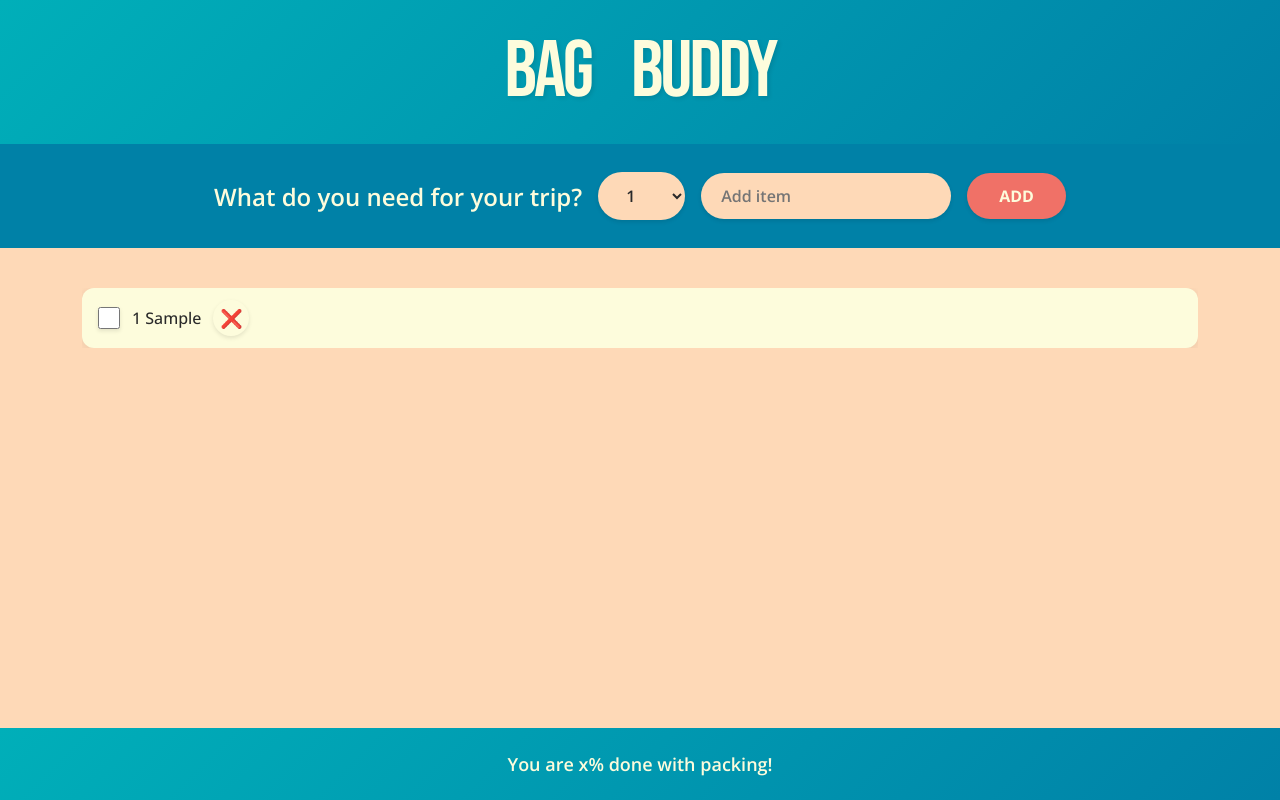
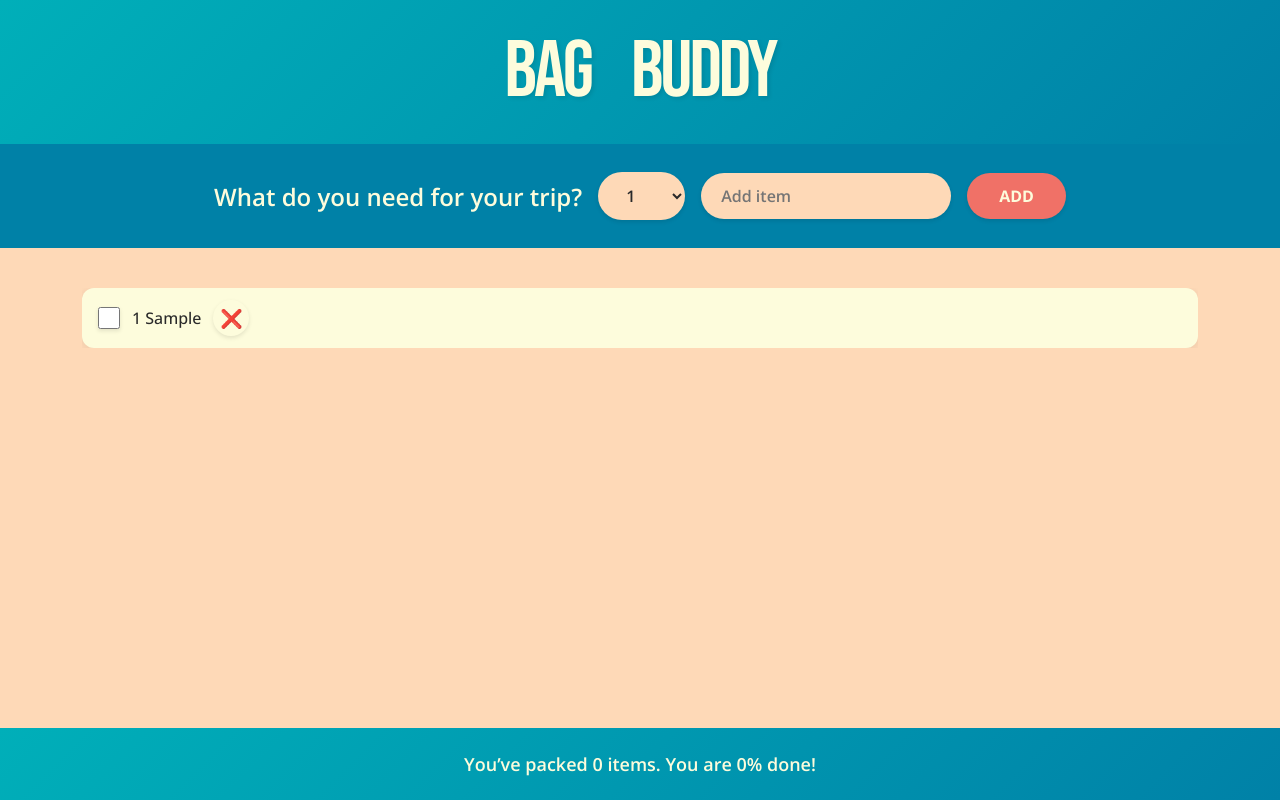
Before and after one commit to tristanwebservice/bag-buddy, a React (Create React App) app: page / in a window 1280 px wide. Both pictures are taken after typing "Sample" into the empty fields and a click on the button "ADD". Built offline with nearby package versions, Linux system fonts and the light colour scheme.

Commit message:
feat: Implement dynamic packing stats footer

```diff
--- a/src/App.js
+++ b/src/App.js
@@ -28,7 +28,7 @@ export default function App() {
         onDeleteItem={handleDeleteItem}
         onToggleItem={handleToggleItem}
       />
-      <Stats />
+      <Stats items={items} />
     </div>
   );
 }
@@ -107,10 +107,23 @@ function Item({ item, onDeleteItem, onToggleItem }) {
   );
 }
 
-function Stats() {
+function Stats({ items }) {
+  if (!items.length)
+    return (
+      <p className="stats">
+        <em>Start by adding some items to your packing list.</em>
+      </p>
+    );
+  const numItems = items.length;
+  const numPacked = items.filter((item) => item.packed).length;
+  const percentage = Math.round((numPacked / numItems) * 100);
   return (
     <footer className="stats">
-      <em>You are x% done with packing!</em>
+      <em>
+        {percentage === 100
+          ? "Ready to go! Everything is packed."
+          : `You’ve packed ${numPacked} items. You are ${percentage}% done!`}
+      </em>
     </footer>
   );
 }
```
